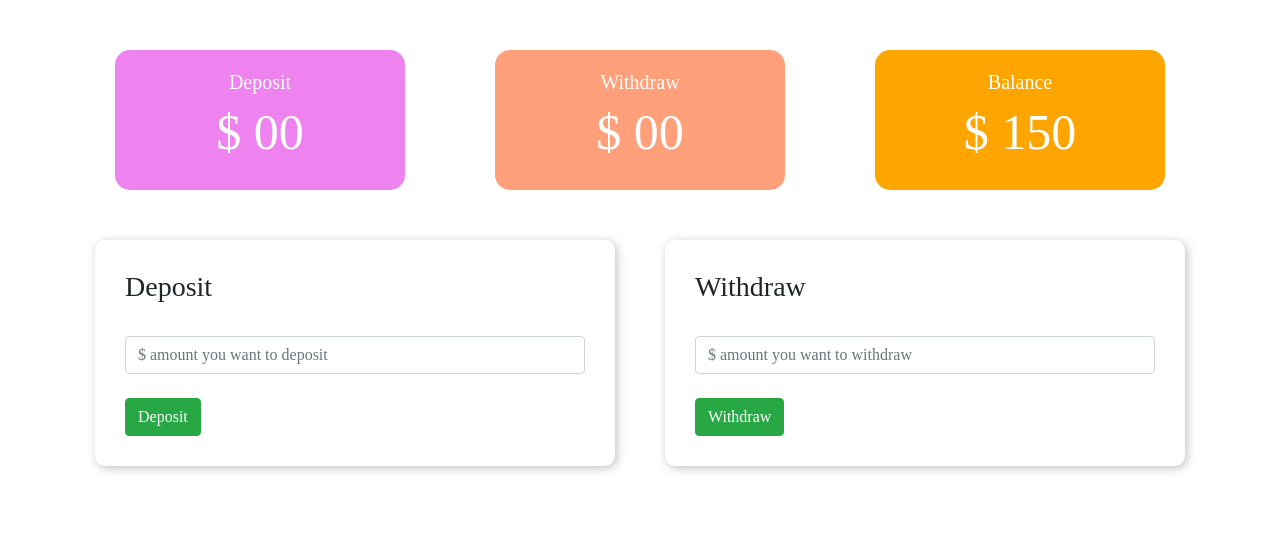
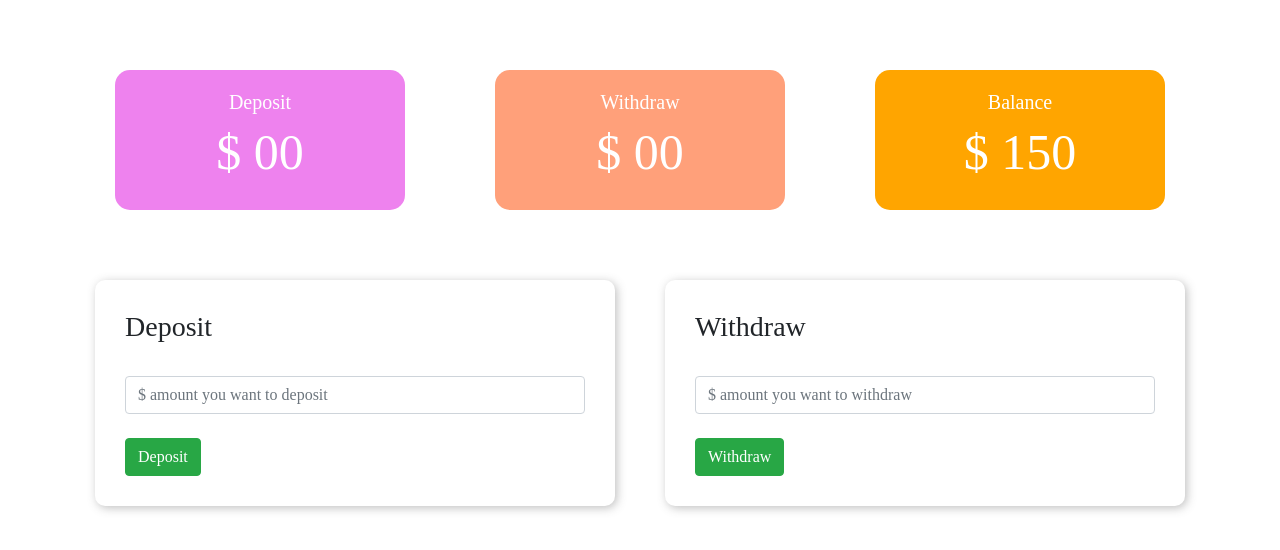
Before and after one commit to mehedishopnil/Shopnil-bank, a plain HTML site: page index.html in a window 1280 px wide. Both pictures are taken after a click on the button "Enter". Drawn offline with nearby package versions, Linux system fonts and the light colour scheme.

Commit message:
Update style.css

```diff
--- a/css/style.css
+++ b/css/style.css
@@ -44,7 +44,7 @@ body {
 .status {
     text-align: center;
     padding: 20px 0px;
-    margin: 0px 30px;
+    margin: 20px 30px;
 }
 
 .status h2 {
```
